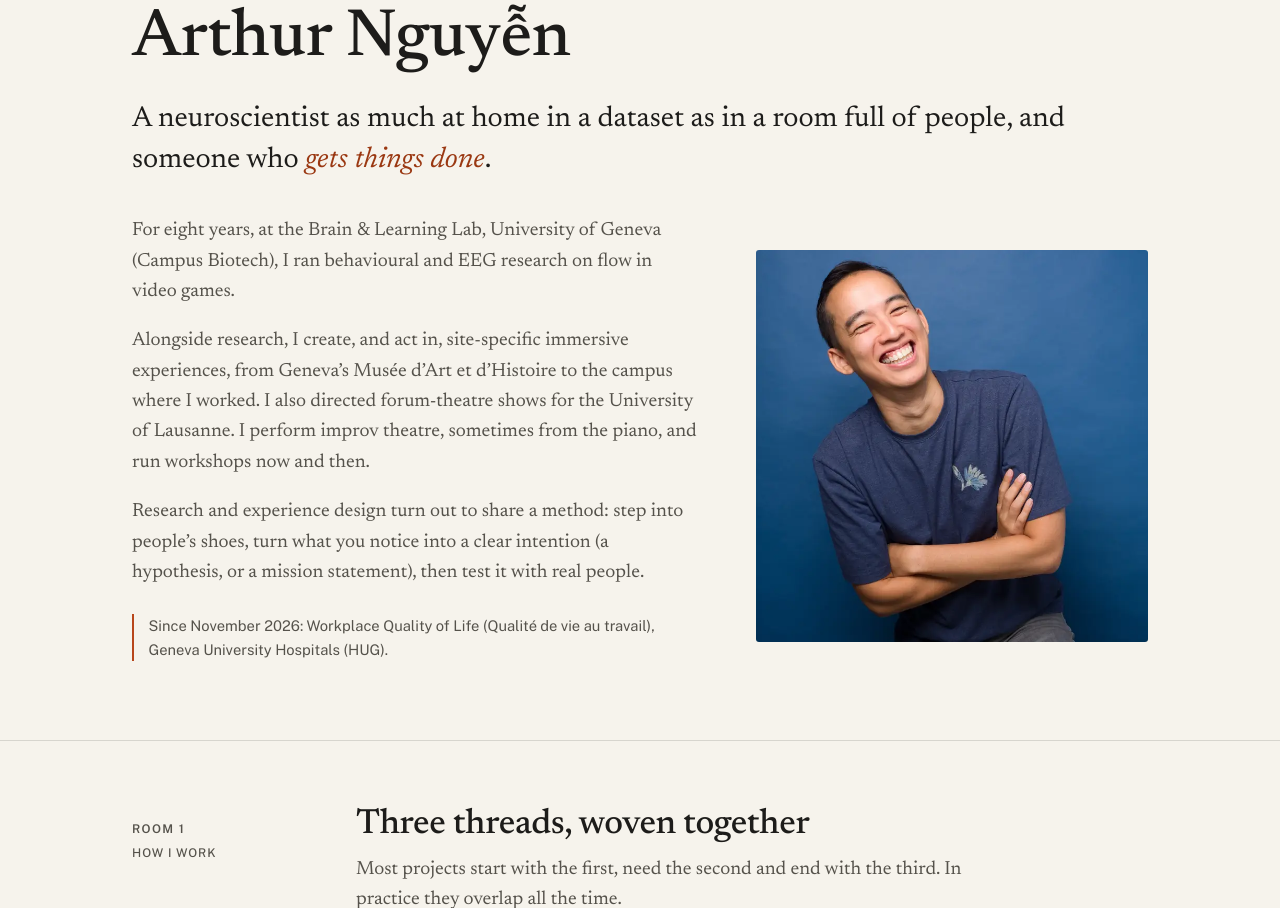
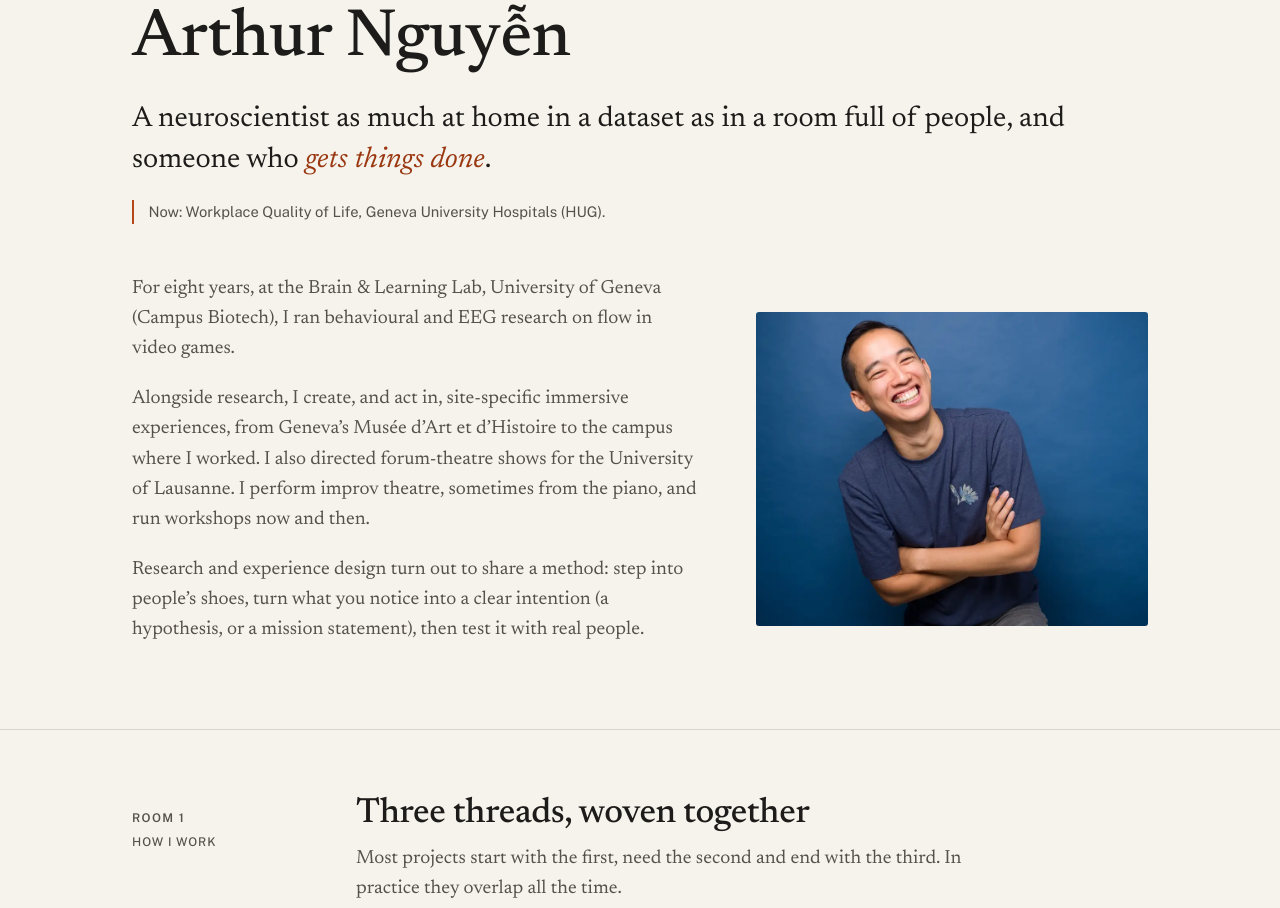
Before and after one commit to ArthurNguyen/ArthurNguyen.github.io, a PHP site: page / in a window 1280 px wide. Shown: the part 137-1045 px from the top of the page. Run offline with PHP 8.4, Linux system fonts and the light colour scheme.

Commit message:
Intro: Now line under the opening sentence, 5:4 photo

```diff
--- a/assets/style.css
+++ b/assets/style.css
@@ -382,3 +382,7 @@ nav a.here { color: var(--ink); text-decoration: underline; text-decoration-colo
 .hero .hero-head .lede { max-width: none; font-size: clamp(1.45rem, 2.3vw, 1.8rem); }
 .hero .portrait img { aspect-ratio: 1 / 1; object-fit: cover; object-position: 47% 40%; }
 @media (max-width: 860px) { .hero .portrait img { aspect-ratio: 4 / 3; } }
+
+/* Hero v4: 5:4 photo, "Now" line under the opening sentence */
+.hero .portrait img { aspect-ratio: 5 / 4; object-position: 45% 40%; }
+.hero .hero-head .now { margin-top: 1.2rem; }
--- a/fr/index.html
+++ b/fr/index.html
@@ -42,12 +42,12 @@
       <div class="hero-head">
         <h1 class="reveal d1">Arthur Nguyễn</h1>
         <p class="lede reveal d2">Un neuroscientifique aussi à l’aise dans un jeu de données que dans une salle pleine de monde, et qui <em>mène les choses à bien</em>.</p>
+        <p class="now reveal d2">Aujourd’hui : Qualité de vie au travail, Hôpitaux Universitaires de Genève (HUG).</p>
       </div>
       <div class="hero-text">
         <p class="reveal d3">Pendant huit ans, au Brain &amp; Learning Lab, Université de Genève (Campus Biotech), j’ai mené des recherches comportementales et EEG sur le flow dans les jeux vidéo.</p>
         <p class="reveal d3">En parallèle, je crée des expériences immersives in situ et j’y joue, du Musée d’Art et d’Histoire de Genève au campus où je travaillais. J’ai également mis en scène des spectacles de théâtre-forum pour l’Université de Lausanne. Je pratique l’improvisation théâtrale, parfois depuis un piano, et anime ponctuellement des ateliers.</p>
         <p class="reveal d3">La recherche et le design d’expérience s’avèrent partager une même méthode : se mettre à la place des autres, traduire ce qu’on observe en intention claire (une hypothèse, ou une note d’intention), puis la tester avec de vraies personnes.</p>
-        <p class="now reveal d4">Depuis novembre 2026 : Qualité de vie au travail, Hôpitaux Universitaires de Genève (HUG).</p>
       </div>
       <figure class="portrait reveal d5">
         <img src="../img/arthur-portrait.webp" width="1000" height="750" alt="Arthur Nguyễn riant, bras croisés, sur fond bleu.">
--- a/index.html
+++ b/index.html
@@ -42,12 +42,12 @@
       <div class="hero-head">
         <h1 class="reveal d1">Arthur Nguyễn</h1>
         <p class="lede reveal d2">A neuroscientist as much at home in a dataset as in a room full of people, and someone who <em>gets things done</em>.</p>
+        <p class="now reveal d2">Now: Workplace Quality of Life, Geneva University Hospitals (HUG).</p>
       </div>
       <div class="hero-text">
         <p class="reveal d3">For eight years, at the Brain &amp; Learning Lab, University of Geneva (Campus Biotech), I ran behavioural and EEG research on flow in video games.</p>
         <p class="reveal d3">Alongside research, I create, and act in, site-specific immersive experiences, from Geneva’s Musée d’Art et d’Histoire to the campus where I worked. I also directed forum-theatre shows for the University of Lausanne. I perform improv theatre, sometimes from the piano, and run workshops now and then.</p>
         <p class="reveal d3">Research and experience design turn out to share a method: step into people’s shoes, turn what you notice into a clear intention (a hypothesis, or a mission statement), then test it with real people.</p>
-        <p class="now reveal d4">Since November 2026: Workplace Quality of Life (Qualité de vie au travail), Geneva University Hospitals (HUG).</p>
       </div>
       <figure class="portrait reveal d5">
         <img src="img/arthur-portrait.webp" width="1000" height="750" alt="Arthur Nguyễn laughing, arms crossed, against a blue background.">
```
